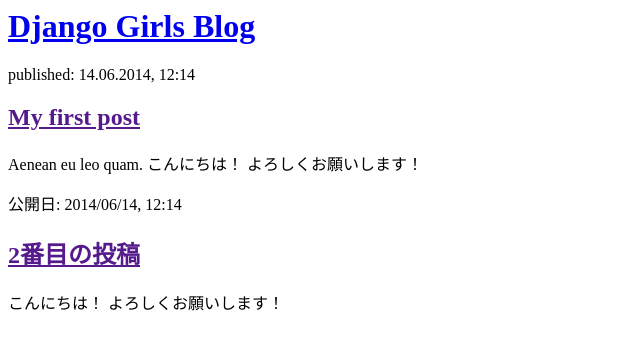
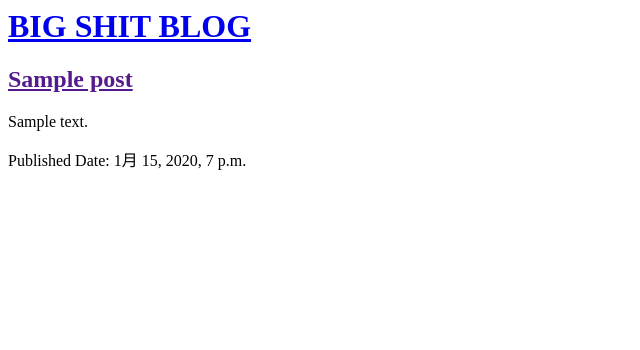
Before and after one commit to errrt/my-first-blog, a Django app: page / in a window 1280 px wide. Shown: the top 350 px of the page, without its empty margins (0-640 px from the left). Run offline with Django 3.2, Linux system fonts and the light colour scheme; tables that the repository leaves empty hold one stand-in row (values such as "Sample post").

Commit message:
Modified templates to display posts from database.

```diff
--- a/blog/models.py
+++ b/blog/models.py
@@ -1,7 +1,6 @@
 from django.conf import settings
 from django.db import models
 from django.utils import timezone
-
 
 class Post(models.Model):
     author = models.ForeignKey(settings.AUTH_USER_MODEL, on_delete=models.CASCADE)
--- a/blog/templates/blog/post_list.html
+++ b/blog/templates/blog/post_list.html
@@ -1,22 +1,17 @@
 <html>
     <head>
-        <title>Django Girls blog</title>
+        <title>BIG SHIT BLOG</title>
     </head>
     <body>
         <div>
-            <h1><a href="/">Django Girls Blog</a></h1>
+            <h1><a href="/">BIG SHIT BLOG</a></h1>
         </div>
-
-        <div>
-            <p>published: 14.06.2014, 12:14</p>
-            <h2><a href="">My first post</a></h2>
-            <p>Aenean eu leo quam. こんにちは！ よろしくお願いします！ </p>
-        </div>
-
-        <div>
-            <p>公開日: 2014/06/14, 12:14</p>
-            <h2><a href="">2番目の投稿</a></h2>
-            <p> こんにちは！ よろしくお願いします！ </p>
-        </div>
+        {% for post in posts %}
+            <div>
+                <h2><a href="">{{post.title}}</a></h2>
+                <p>{{post.text | linebreaksbr}}</p>
+                <p>Published Date: {{post.published_date}}</p>
+            </div>
+        {% endfor %}
     </body>
 </html>
--- a/blog/views.py
+++ b/blog/views.py
@@ -1,5 +1,7 @@
 from django.shortcuts import render
+from django.utils import timezone
+from .models import Post
 
-# Create your views here.
 def post_list(request):
-    return render(request, 'blog/post_list.html', {})
+    posts = Post.objects.filter(published_date__lte=timezone.now()).order_by('published_date')
+    return render(request, 'blog/post_list.html', {'posts': posts})
```
